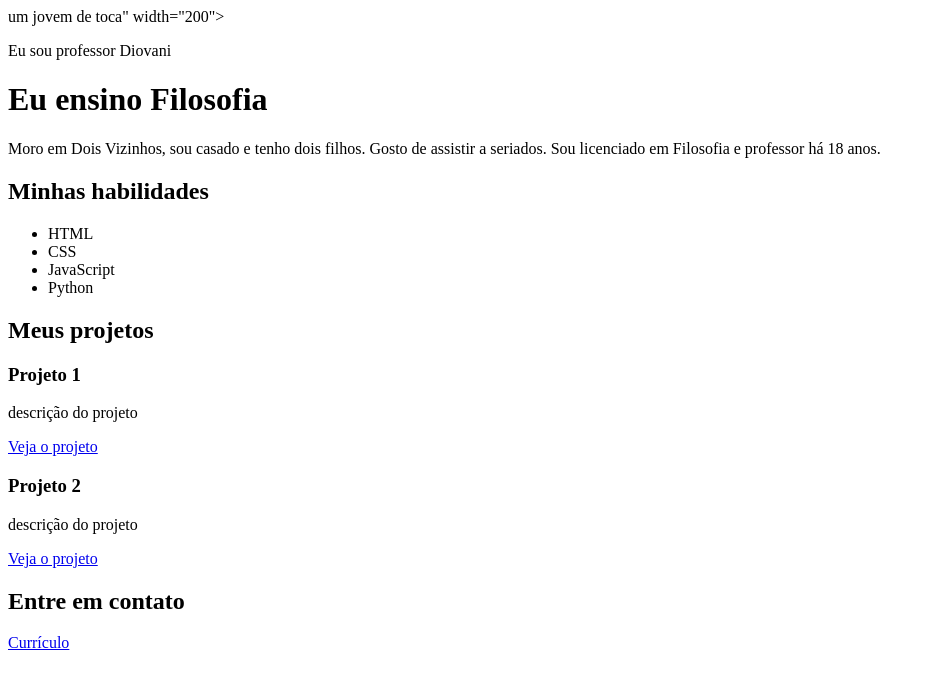
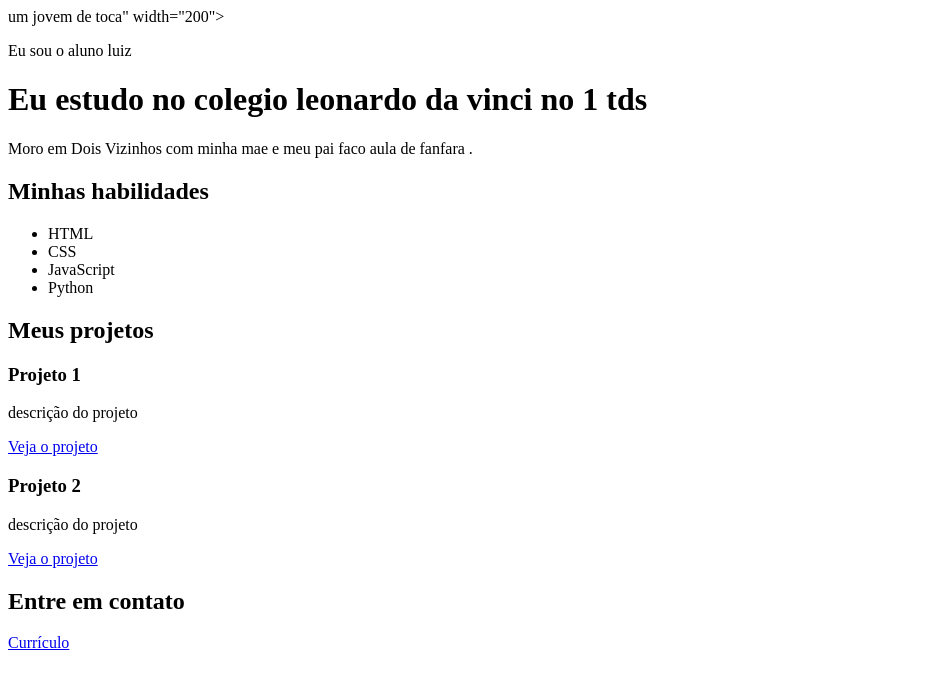
Before and after one commit to luixz44/trabalho-de-projeto-de-vida, a plain HTML site: page index.html in a window 1280 px wide. Shown: the whole page, without its empty margins (0-935 px from the left). Drawn offline with Linux system fonts and the light colour scheme.

Commit message:
csssssssw3487

```diff
--- a/index.html
+++ b/index.html
@@ -10,9 +10,9 @@
 </body>
 </html>
  um jovem de toca" width="200">
-    <p>Eu sou professor Diovani</p>
-        <h1>Eu ensino Filosofia</h1>
-        <p>Moro em Dois Vizinhos, sou casado e tenho dois filhos. Gosto de assistir a seriados. Sou licenciado em Filosofia e professor há 18 anos.</p>
+    <p>Eu sou o aluno luiz </p>
+        <h1>Eu estudo no colegio leonardo da vinci no 1 tds</h1>
+        <p>Moro em Dois Vizinhos com minha mae e meu pai faco aula de fanfara .</p>
 
 
         <h2>Minhas habilidades</h2>
@@ -21,6 +21,10 @@
             <li>CSS</li>
             <li>JavaScript</li>
             <li>Python</li>
+
+
+
+
 
 
 
```
